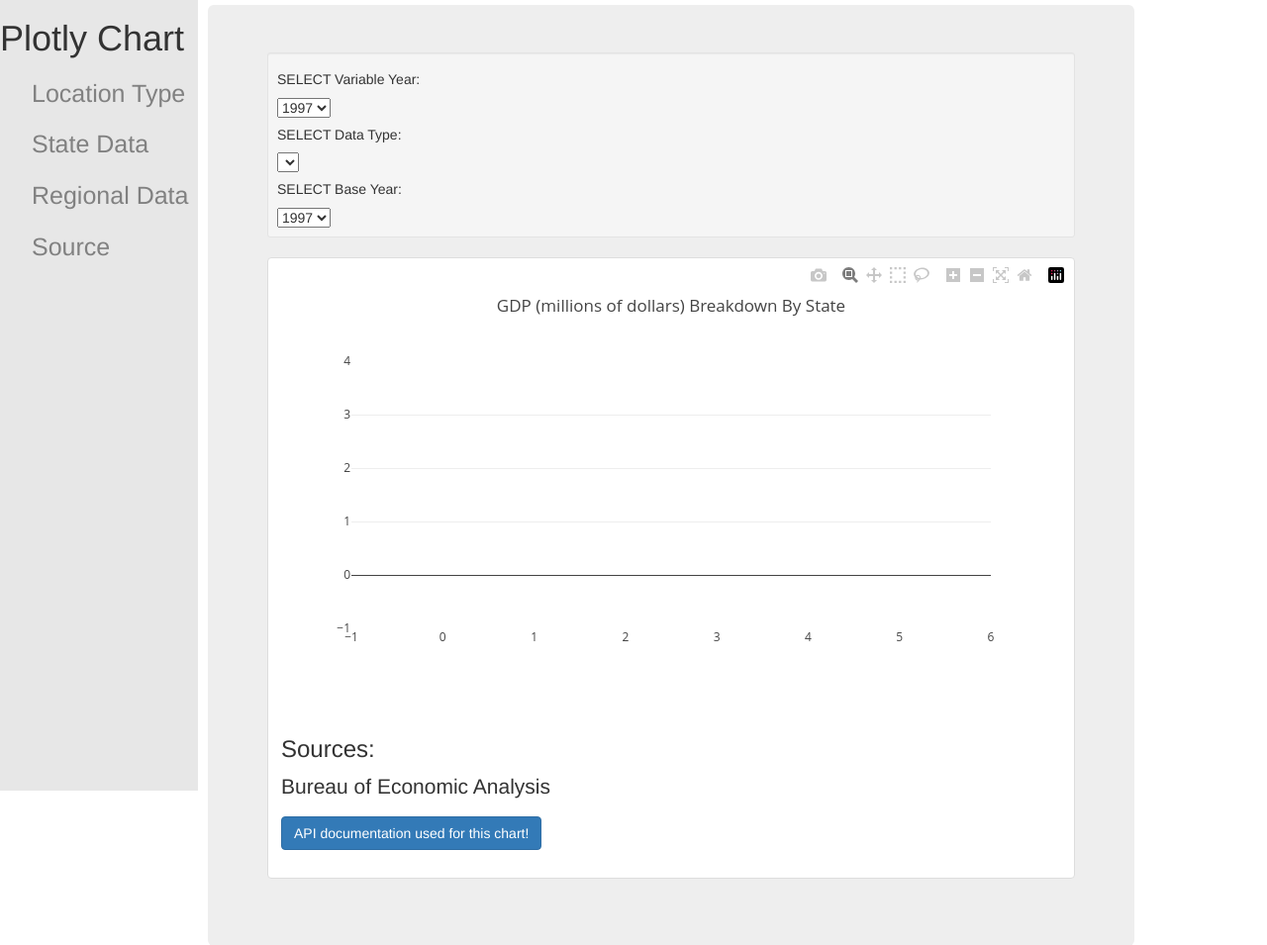
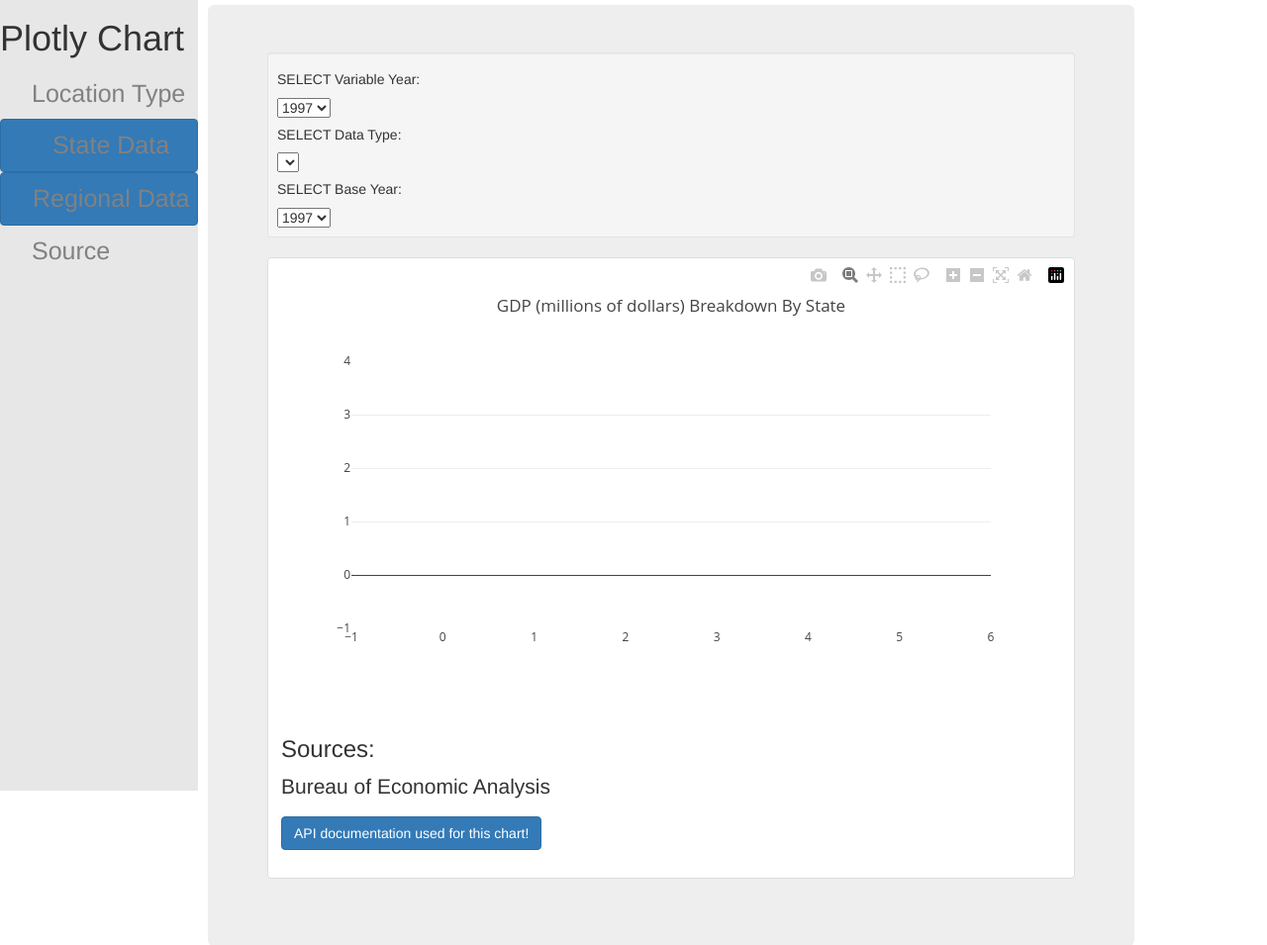
Before and after one commit to leetaylor7/DataBootCamp-Project-3, a Flask app: page /plotly in a window 1280 px wide, after a click on "Location Type". Shown: the part 51-1006 px from the top of the page at 99% size. Run offline with Flask 2, Linux system fonts and the light colour scheme; lists and menus that the app fills with data are empty; parts of the project's set-up code (start-up, migrations or seed data) failed here and were passed over; some libraries are stand-ins or nearby versions.

Commit message:
got plotly working right, it is finished

```diff
--- a/templates/plotly.html
+++ b/templates/plotly.html
@@ -59,10 +59,10 @@
                 <a href="#homeSubmenu" data-toggle="collapse" aria-expanded="false" class="dropdown-toggle">Location Type</a>
                 <ul class="collapse list-unstyled" id="homeSubmenu">
                     <li>
-                        <a id="stateData">State Data</a>
+                        <a id="stateData" onclick="regionChanged('/api/get_state')" class="btn btn-primary" role="button">State Data</a>
                     </li>
                     <li>
-                        <a id="regionalData">Regional Data</a>
+                        <a id="regionalData" onclick="regionChanged('/api/get_region')" class="btn btn-primary" role="button">Regional Data</a>
                     </li>
                 </ul>
             </li>
```
Also changed, not shown: p3.db.
